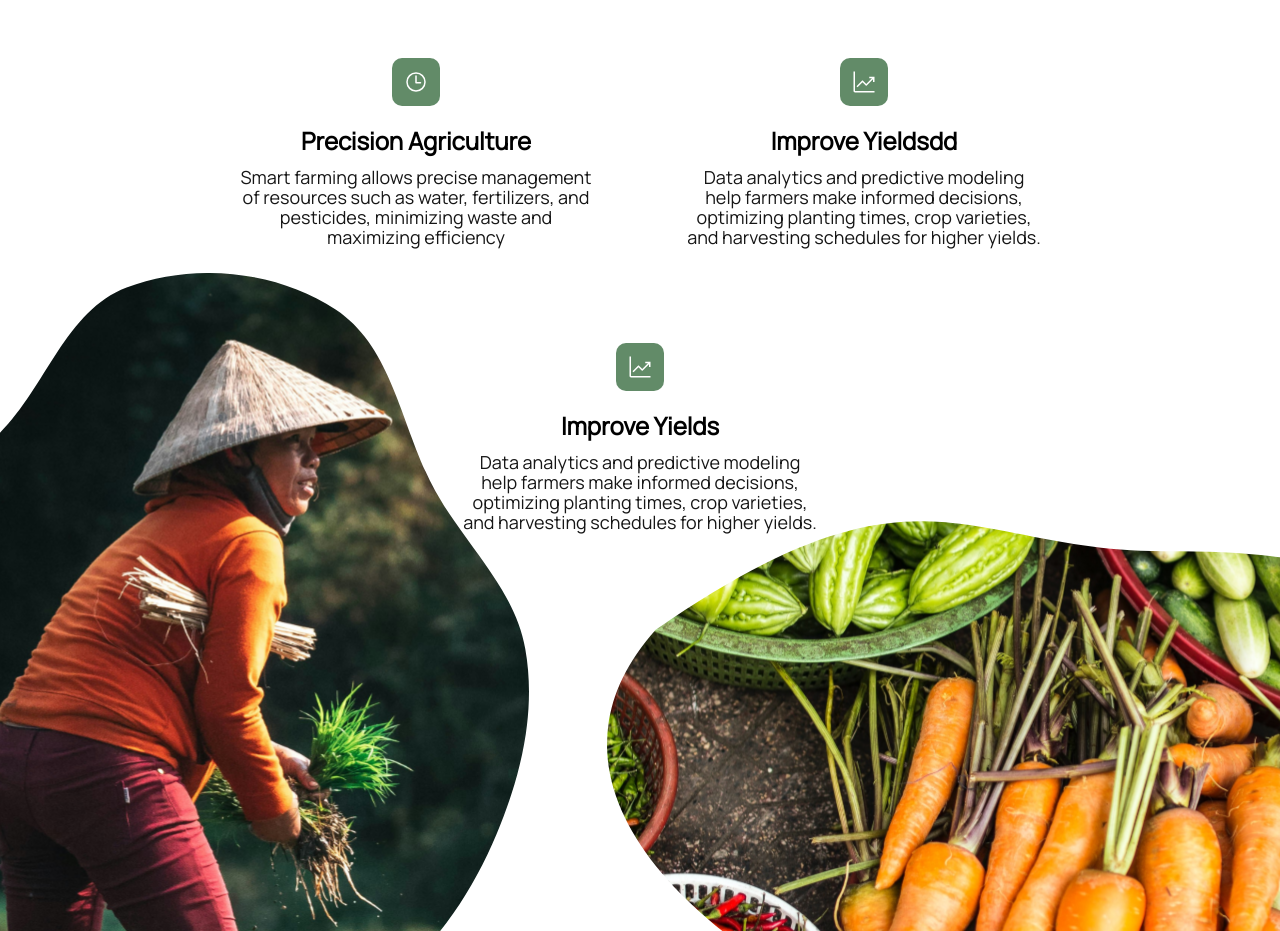
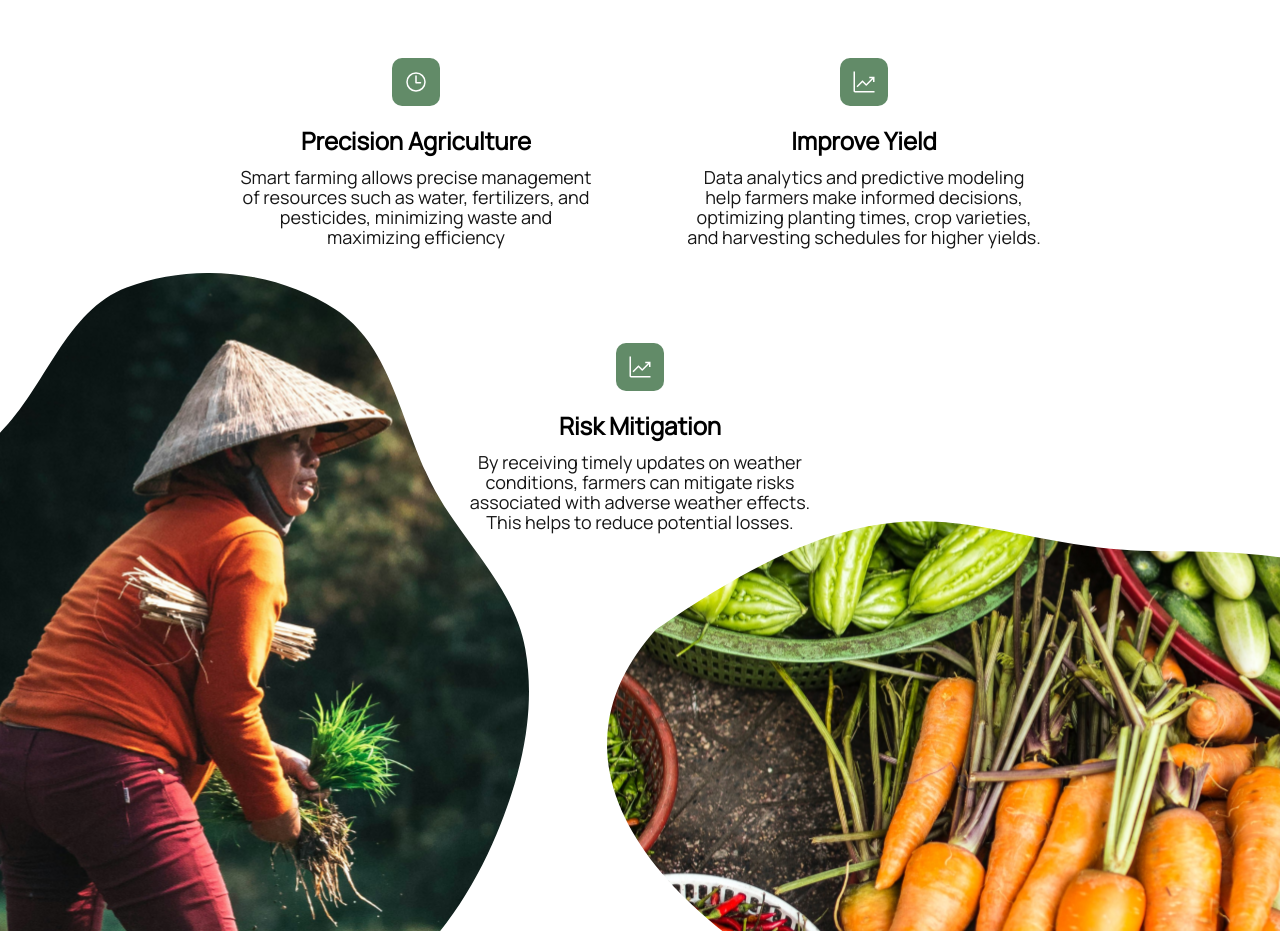
Before and after one commit to Abdulsalam24/smartfarm-group, a Next.js app: page / in a window 1280 px wide. Shown: the part 800-1731 px from the top of the page. Built offline with nearby package versions, Linux system fonts and the light colour scheme.

Commit message:
fix :update about us

```diff
--- a/src/features/home/index.tsx
+++ b/src/features/home/index.tsx
@@ -20,13 +20,13 @@ const Home = () => {
     },
     {
       src: carbonAnalytic,
-      label: "Improve Yieldsdd",
+      label: "Improve Yield",
       text: "Data analytics and predictive modeling help farmers make informed decisions, optimizing planting times, crop varieties, and harvesting schedules for higher yields.",
     },
     {
       src: carbonAnalytic,
-      label: "Improve Yields",
-      text: "Data analytics and predictive modeling help farmers make informed decisions, optimizing planting times, crop varieties, and harvesting schedules for higher yields.",
+      label: "Risk Mitigation",
+      text: "By receiving timely updates on weather conditions, farmers can mitigate risks associated with adverse weather effects. This helps to reduce potential losses.",
     },
   ];
 
```
